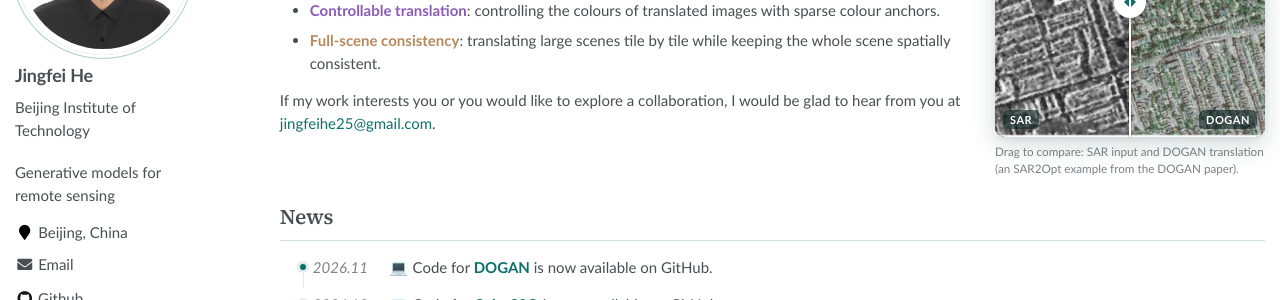
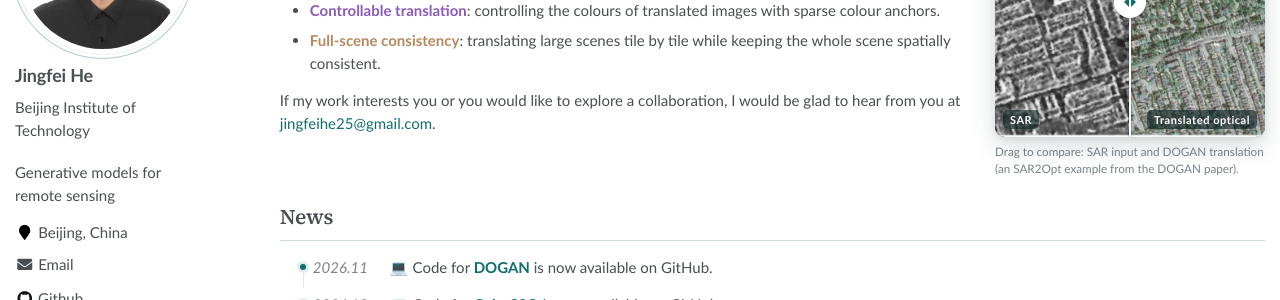
Before and after one commit to Saturn-He/Saturn-He.github.io, a Jekyll site: the page built from _pages/about.md, in a window 1280 px wide. Shown: the part 211-511 px from the top of the page. Built offline with Jekyll 4.4.1, drawn with Linux system fonts in a browser that asks for light colours; some web fonts are replaced.

Commit message:
Label the translated side of the hero slider as translated optical

```diff
--- a/_pages/about.md
+++ b/_pages/about.md
@@ -48,7 +48,7 @@ If my work interests you or you would like to explore a collaboration, I would b
     <img class="compare__img compare__img--top" src="images/hero_opt.jpg" alt="Optical image translated from the SAR image by DOGAN" width="664" height="664">
     <span class="compare__line" aria-hidden="true"><span class="compare__knob"></span></span>
     <span class="compare__tag compare__tag--l" aria-hidden="true">SAR</span>
-    <span class="compare__tag compare__tag--r" aria-hidden="true">DOGAN</span>
+    <span class="compare__tag compare__tag--r" aria-hidden="true"><span class="lang-en">Translated optical</span><span class="lang-zh">转换光学图</span></span>
     <input class="compare__range" type="range" min="0" max="100" value="50" step="1" aria-label="Slide to compare the SAR input with the DOGAN translation">
   </div>
   <figcaption><span class="lang-en">Drag to compare: SAR input and DOGAN translation (an SAR2Opt example from the DOGAN paper).</span><span class="lang-zh">左右拖动对比：SAR 输入与 DOGAN 转换结果（DOGAN 论文中的 SAR2Opt 样例）。</span></figcaption>
--- a/_sass/_jh-theme.scss
+++ b/_sass/_jh-theme.scss
@@ -117,6 +117,7 @@ $jh-teal: #0f6f6b;
   font-weight: 600;
   letter-spacing: 0.05em;
   line-height: 1.4;
+  white-space: nowrap;
   color: #fff;
   background: rgba(8, 30, 30, 0.6);
   pointer-events: none;
```
